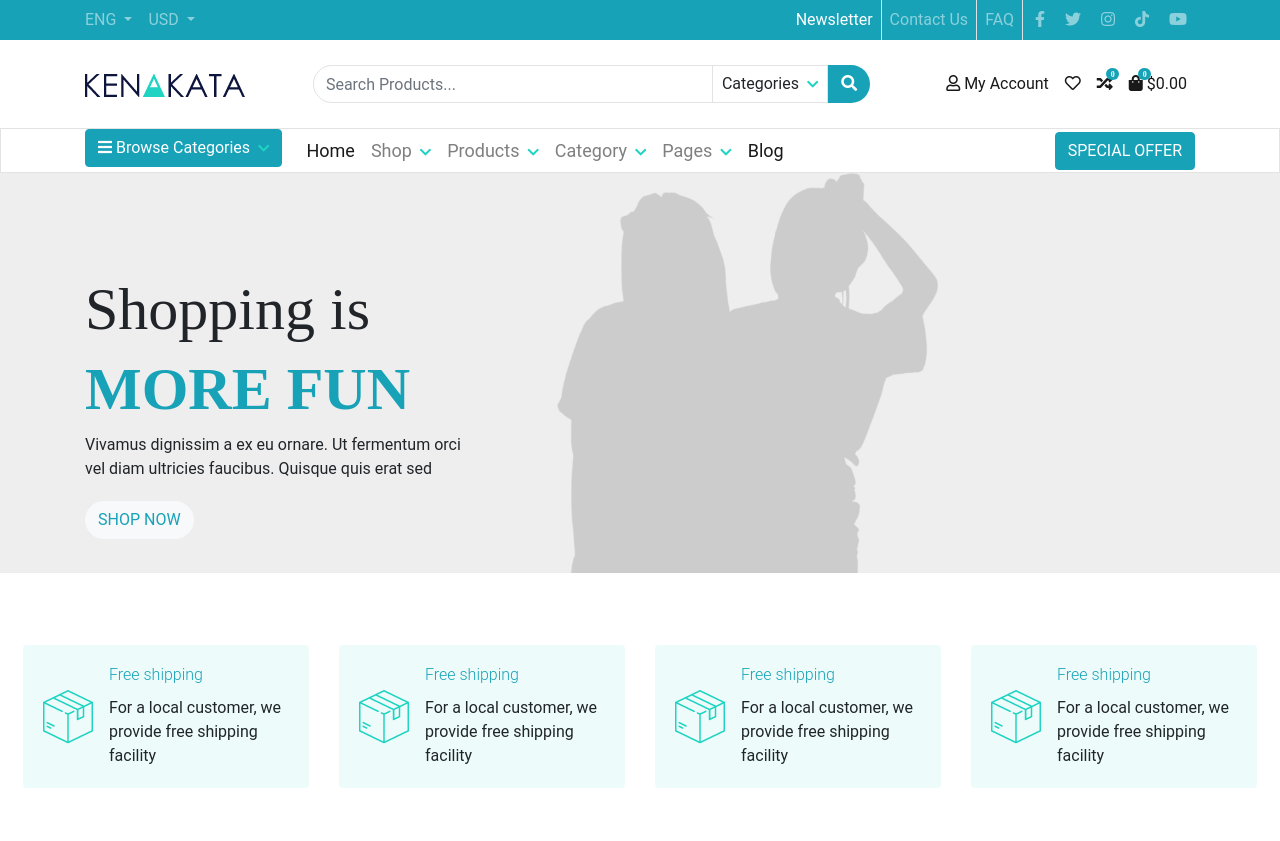
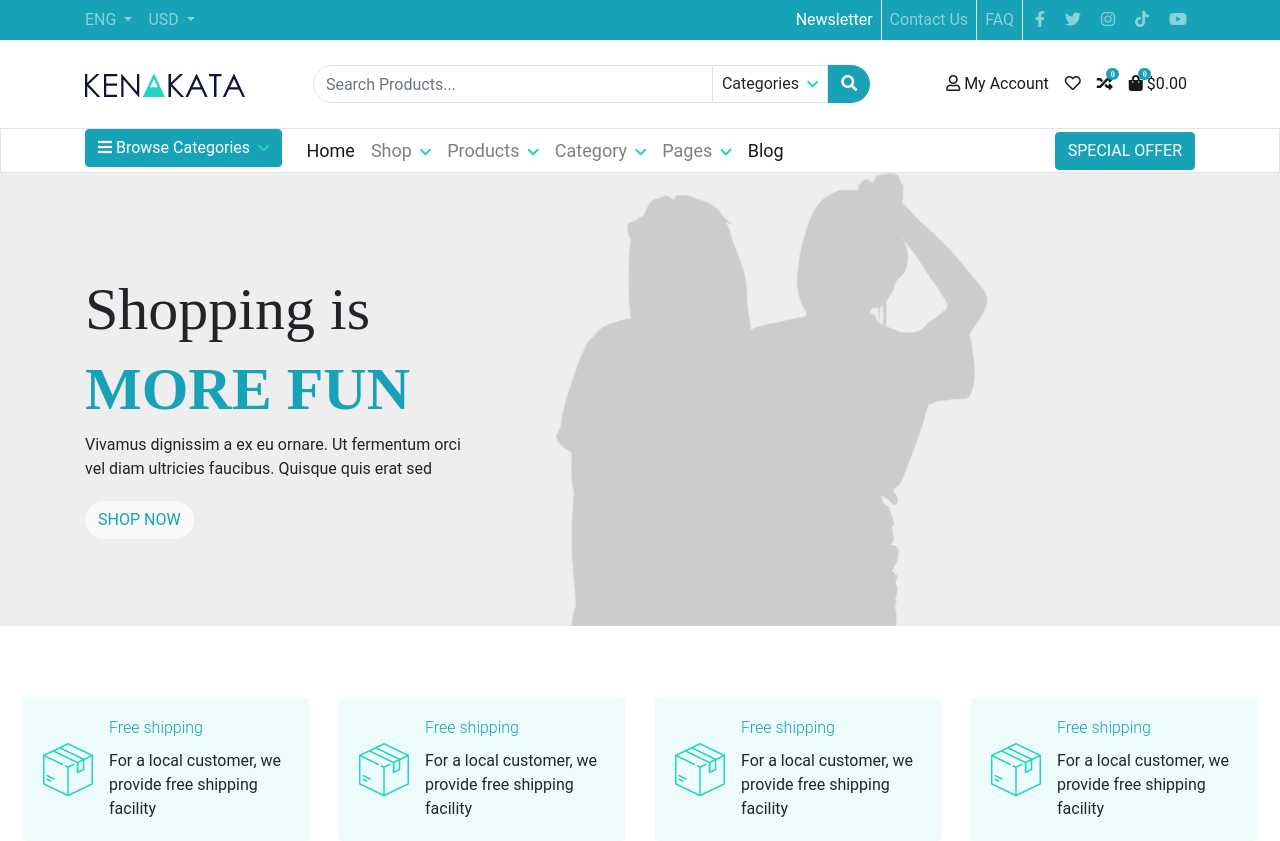
Before and after one commit to Joacim10/Bootstrap2, a Vue app: page / in a window 1280 px wide. Shown: the top 841 px of the page. Built offline with nearby package versions, Linux system fonts and the light colour scheme.

Commit message:
21 commit

```diff
--- a/src/components/fourcards.vue
+++ b/src/components/fourcards.vue
@@ -1,6 +1,6 @@
 <template>
     <div class="row mx-2">
-        <div class="col-6 col-md-3">
+        <div class="col-6 col-md-4 col-lg-3">
             <div class="card">
                 <div class="d-flex justify-content-between card-body align-items-center">
                     <div class="mr-3">
@@ -14,7 +14,7 @@
             </div>
         </div>
 
-        <div class="col-6 col-md-3">
+        <div class="col-6 col-md-4 col-lg-3">
             <div class="card">
                 <div class="d-flex justify-content-between card-body align-items-center">
                     <div class="mr-3">
@@ -28,7 +28,7 @@
             </div>
         </div>
 
-        <div class="col-sm-3 d-none d-md-block">
+        <div class="col-md-4 col-lg-3 d-none d-md-block">
             <div class="card">
                 <div class="d-flex justify-content-between card-body align-items-center">
                     <div class="mr-3">
@@ -42,7 +42,7 @@
             </div>
         </div>
 
-        <div class="col-sm-3 d-none d-md-block">
+        <div class="col-lg-3 d-none d-lg-block">
             <div class="card">
                 <div class="d-flex justify-content-between card-body align-items-center">
                     <div class="mr-3">
--- a/src/views/Home.vue
+++ b/src/views/Home.vue
@@ -1,6 +1,6 @@
 <template>
   <div class="home">
-    <div id="carouselExampleSlidesOnly" class="carousel slide mb-4" data-ride="carousel">
+    <div id="carouselWithSlides" class="carousel slide mb-4" data-ride="carousel">
       <div class="carousel-inner">
         <div class="carousel-item active">
           <img class="d-block w-100" src="../assets/Background-1.png" alt="First slide">
@@ -282,6 +282,15 @@ export default {
     font-weight: bold;
     margin-bottom: -10px;
   }
+  #carouselWithSlides {
+    min-height: 453px;
+  }
+
+  .carousel-item > img {
+    min-height: 453px;
+    object-fit: cover;
+  }
+
   #hero {
     position: absolute;
     z-index: +1;
```
